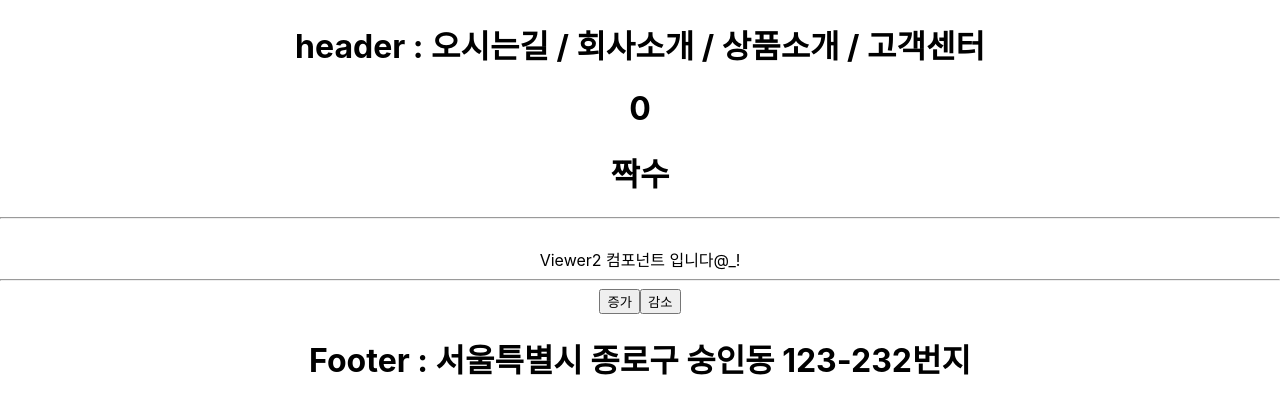
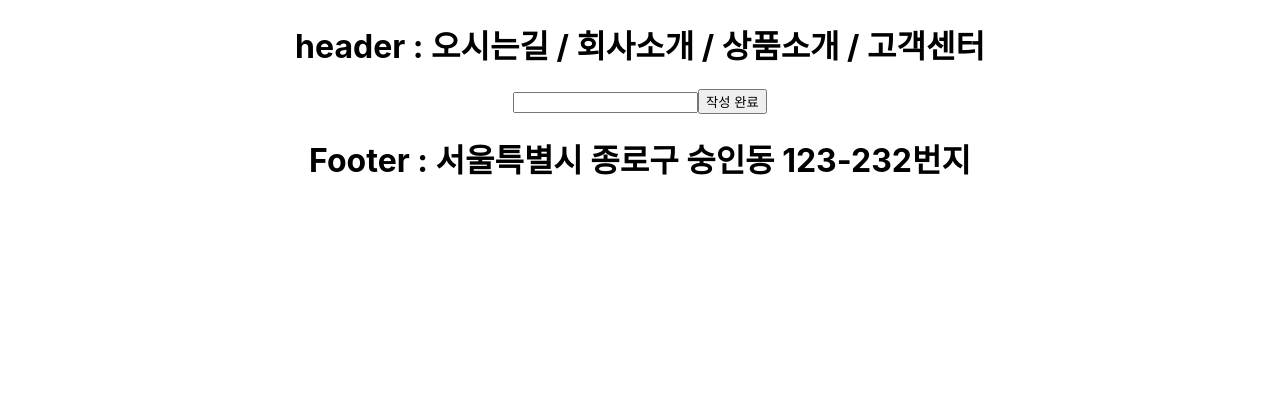
Before and after one commit to Kukyeon/React_CHAPTER5_20250925, a React (Create React App) app: page / in a window 1280 px wide. Shown: the top 414 px of the page. Built offline with nearby package versions, Linux system fonts and the light colour scheme.

Commit message:
Ref 연습 예제

```diff
--- a/src/App.js
+++ b/src/App.js
@@ -1,10 +1,11 @@
 import './App.css';
-import Body3 from './component/Body3';
+// import Body3 from './component/Body3';
 // import Body from './component/body';
 // import Body2 from './component/Body2';
 import Footer from './component/footer';
 import Header from "./component/Header";
 // import Join from './component/Join';
+import Body4 from './component/Body4';
 
 // function ChildComp(){ // Body 컴포넌트에 전달할 컴포넌트
 //   return <div>child component</div>;
@@ -31,7 +32,8 @@
         */}
         {/* <Body2 /> */}
         {/* <Join /> */}
-        <Body3 />
+        {/* <Body3 /> */}
+        <Body4 />
         <Footer />
     </div>
   );
--- /dev/null
+++ b/src/component/Body4.js
@@ -0,0 +1,31 @@
+import { useState , useRef } from "react";
+
+function Body4 () {
+
+    const [text , setText] = useState("");
+    const textRef = useRef(); // useRef 함수가 Ref 객체를 생성 -> textRef에 저장
+
+    function alertOnEvent(){
+        if(text.length < 5){ // 작성한 text 가 5글자 미만이 참일때
+            alert(text + "는 5글자 이하 입니다.");
+            textRef.current.focus(); // 작성한 텍스트 유지
+        }else{
+            alert(text); // 5자 이상일때 알림창 띄움
+            setText(""); // 텍스트 초기화
+        }
+
+    }
+
+    function inputOnChange(e){
+        setText(e.target.value);
+    }
+
+    return(
+        <div>
+            <input ref={textRef} value={text} onChange={inputOnChange} />
+            <button onClick={alertOnEvent}>작성 완료</button>
+        </div>
+    );
+}
+
+export default Body4;
```
